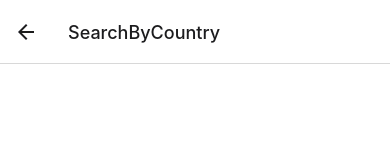
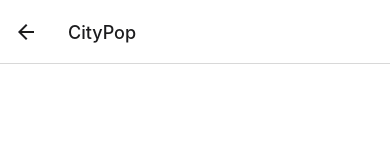
Before and after one commit to sebastian-retzius/CityPop, a React Native app: screen /SearchByCountry in a window 390 px wide. Shown: the top 160 px of the page. Built offline with nearby package versions, Linux system fonts and the light colour scheme.

Commit message:
fix: removed header from home screen and changed title for other screens

```diff
--- a/App.tsx
+++ b/App.tsx
@@ -14,26 +14,33 @@ const RootStack = createNativeStackNavigator<RootStackParamList>();
 export default function App() {
   return (
     <NavigationContainer>
-      <RootStack.Navigator initialRouteName="Home">
+      <RootStack.Navigator
+        initialRouteName="Home"
+      >
         <RootStack.Screen
           name="Home"
           component={Home}
+          options={{ headerShown: false }}
         />
         <RootStack.Screen
           name="SearchByCountry"
           component={SearchByCountry}
+          options={{ title: 'CityPop' }}
         />
         <RootStack.Screen
           name="SearchByCity"
           component={SearchByCity}
+          options={{ title: 'CityPop' }}
         />
         <RootStack.Screen
           name="Country"
           component={Country}
+          options={{ title: 'CityPop' }}
         />
         <RootStack.Screen
           name="City"
           component={City}
+          options={{ title: 'CityPop' }}
         />
       </RootStack.Navigator>
     </NavigationContainer>
```
